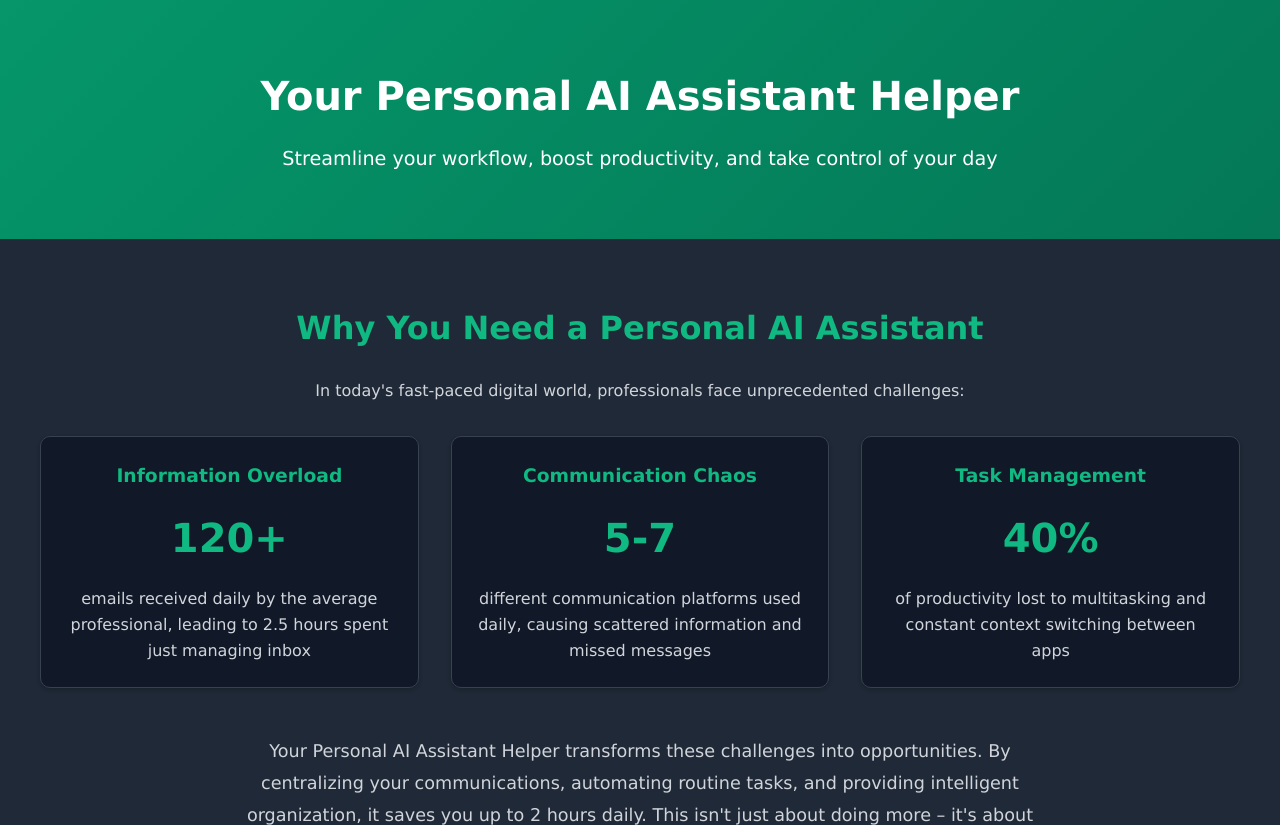
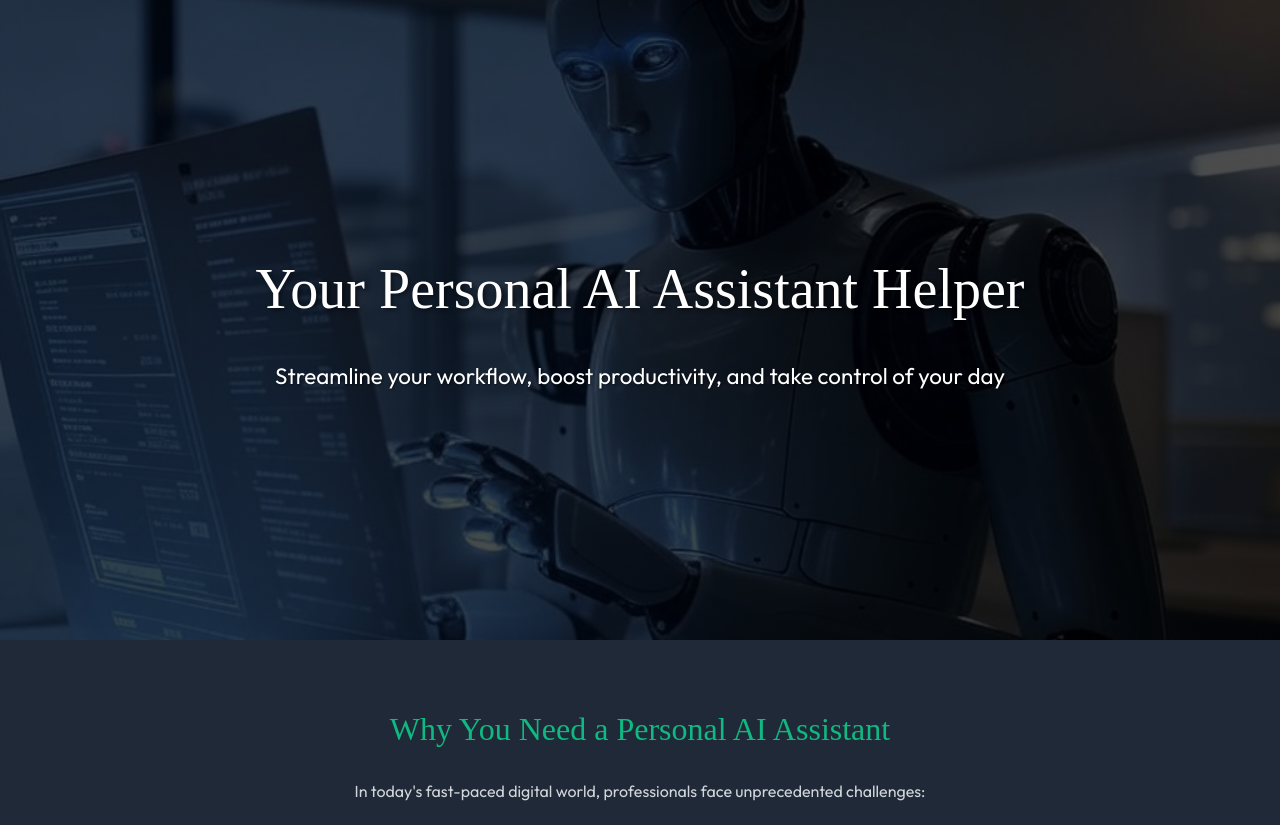
Before and after one commit to towebl/paah, a plain HTML site: page index.html in a window 1280 px wide. Shown: the top 825 px of the page. Drawn offline with Linux system fonts and the light colour scheme; a web font is replaced by a local one.

Commit message:
Update style.css

```diff
--- a/style.css
+++ b/style.css
@@ -1,8 +1,10 @@
+@import url('https://fonts.googleapis.com/css2?family=Jersey+10&family=Outfit&family=Pixelify+Sans:wght@400..700&family=Playwrite+CU:wght@100..400&family=Yellowtail&display=swap');
+
 * {
     margin: 0;
     padding: 0;
     box-sizing: border-box;
-    font-family: 'Lucida Sans', 'Lucida Sans Regular', 'Lucida Grande', 'Lucida Sans Unicode', Geneva, Verdana, sans-serif;
+    font-family: "Outfit", serif;
 }
 
 body {
@@ -11,22 +13,62 @@ body {
     background: #111827;
 }
 
+h1, h2, h3 {
+    font-family: "Jersey 10", serif;
+    font-weight: 400;
+    font-style: normal;
+}
+
 .hero {
-    background: linear-gradient(135deg, #059669, #047857);
+    background-image: linear-gradient(rgba(0, 0, 0, 0.7), rgba(0, 0, 0, 0.7)), url(images/image\ \(2\).jpg);
+    background-size: cover;
+    background-position: center;
+    min-height: 80vh;
+    width: 100%;
+    display: flex;
+    flex-direction: column;
+    justify-content: center;
+    align-items: center;
     color: white;
     padding: 4rem 2rem;
     text-align: center;
+    position: relative;
 }
 
 .hero h1 {
-    font-size: 2.5rem;
-    margin-bottom: 1rem;
+    font-size: 3.5rem;
+    margin-bottom: 1.5rem;
+    text-shadow: 2px 2px 4px rgba(0, 0, 0, 0.5);
+    font-family: "Jersey 10", serif;
+    font-weight: 400;
+    font-style: normal;
 }
 
 .hero p {
-    font-size: 1.2rem;
+    font-size: 1.4rem;
     max-width: 800px;
     margin: 0 auto;
+    text-shadow: 1px 1px 2px rgba(0, 0, 0, 0.5);
+}
+
+/* Add a subtle animation for the hero content */
+@keyframes fadeIn {
+    from {
+        opacity: 0;
+        transform: translateY(20px);
+    }
+    to {
+        opacity: 1;
+        transform: translateY(0);
+    }
+}
+
+.hero h1, .hero p {
+    animation: fadeIn 1s ease-out forwards;
+}
+
+.hero p {
+    animation-delay: 0.3s;
 }
 
 .features {
```
